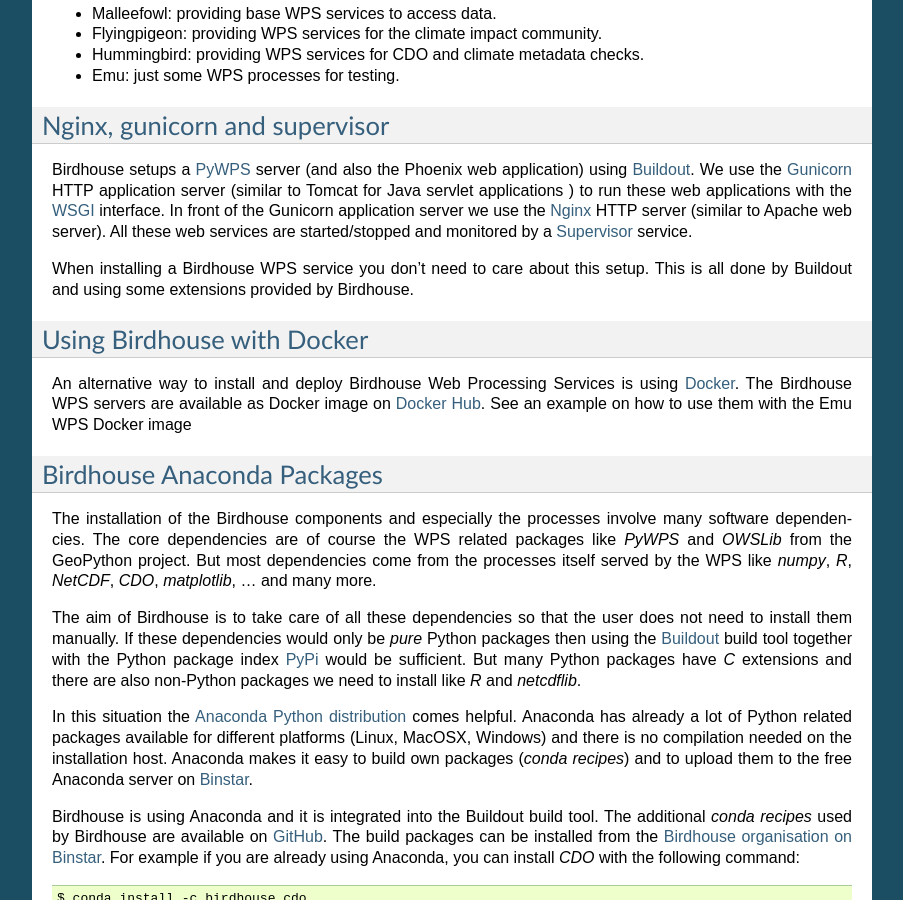
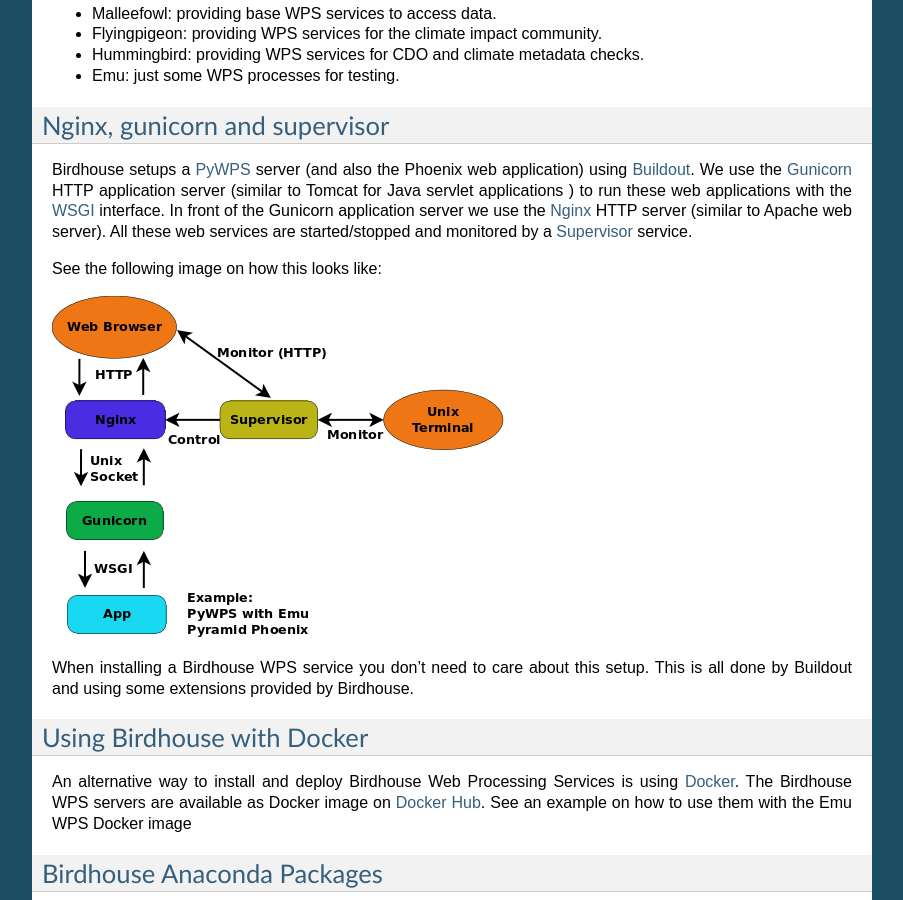
Before and after one commit to bird-house/birdhouse-docs, a Sphinx documentation site: the page built from docs/source/installation.rst, in a window 1280 px wide and 900 px high, scrolled down 1241 px. Shown: the whole window, without its empty margins (198-1101 px from the left). Built offline with Sphinx 7.4.7, drawn with Linux system fonts in a browser that asks for light colours.

Commit message:
renamed _images folder. added wsgiapp.png to installation doc ...

```diff
--- a/docs/source/installation.rst
+++ b/docs/source/installation.rst
@@ -54,6 +54,10 @@
 
 Birdhouse setups a `PyWPS`_ server (and also the Phoenix web application) using :term:`Buildout`. We use the :term:`Gunicorn` HTTP application server (similar to Tomcat for Java servlet applications ) to run these web applications with the :term:`WSGI` interface. In front of the Gunicorn application server we use the :term:`Nginx` HTTP server (similar to Apache web server). All these web services are started/stopped and monitored by a :term:`Supervisor` service.
 
+See the following image on how this looks like:
+
+.. image:: _images/WsgiApp.png
+
 When installing a Birdhouse WPS service you don't need to care about this setup. This is all done by Buildout and using some extensions provided by Birdhouse.
 
 .. _docker:
--- a/docs/source/overview.rst
+++ b/docs/source/overview.rst
@@ -11,14 +11,14 @@
 
 A user runs a WPS processes remotely on a machine with direct access to climate data archives.
 
-.. image:: images/wps-use-case.png
+.. image:: _images/wps-use-case.png
 
 .. _birdhouse_overview:
 
 Birdhouse with WPS components
 =============================
 
-.. image:: images/birdhouse.png
+.. image:: _images/birdhouse.png
 
 ESGF is currently the main climate data resource (but more resources are possible). ESGF Solr-index is used to find ESGF data. The ESGF identity provider with OpenIDs and X509 certificate is used for authenticatin.
 
```
Also changed, not shown: docs/source/_images/WsgiApp.png (renamed from docs/source/images/WsgiApp.png), docs/source/_images/birdhouse.png (renamed from docs/source/images/birdhouse.png), docs/source/_images/wps-use-case.png (renamed from docs/source/images/wps-use-case.png).
